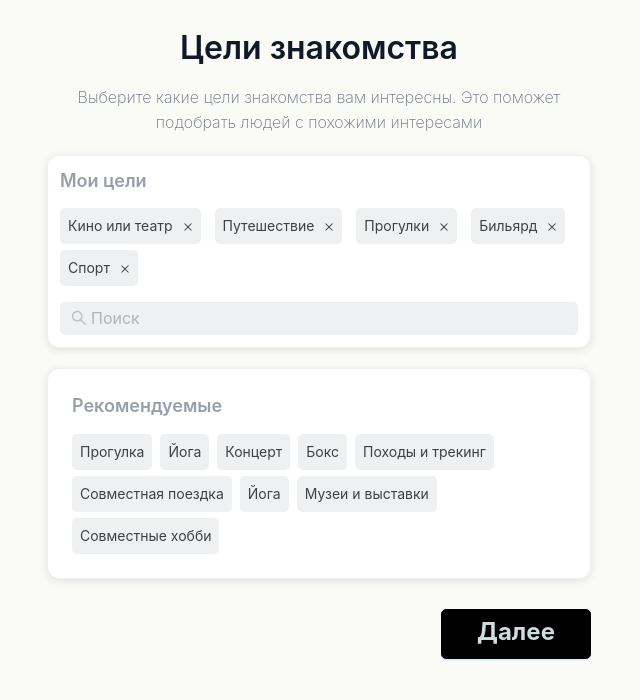
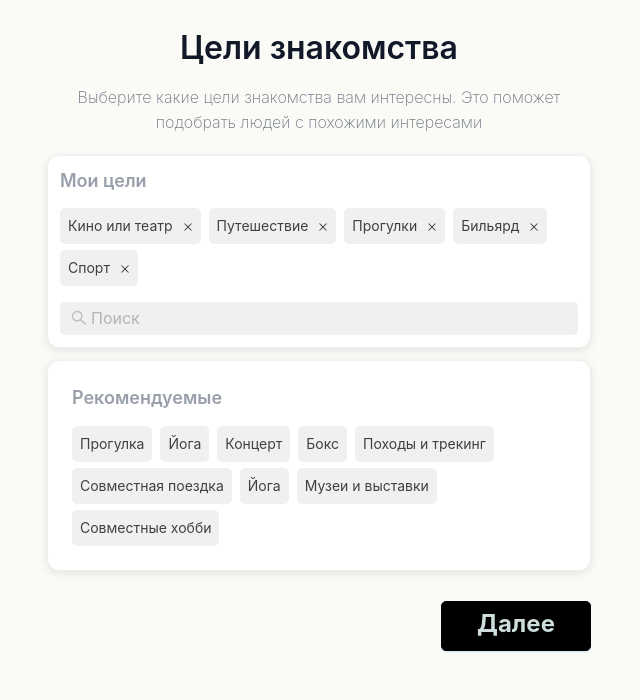
Before and after one commit to SultanHasanov/paper_clip, a React (Vite) app: page / in a window 1280 px wide. Shown: the top 700 px of the page, without its empty margins (321-961 px from the left). Built offline with nearby package versions, Linux system fonts and the light colour scheme.

Commit message:
Исправил отступы

```diff
--- a/src/components/DatingGoalsComponent.jsx
+++ b/src/components/DatingGoalsComponent.jsx
@@ -55,7 +55,9 @@ const DatingGoalsComponent = () => {
         minHeight: "100vh",
       }}
     >
-      <div style={{ textAlign: "center", marginBottom: "20px" }}>
+      <div
+        style={{ textAlign: "center", marginBottom: "20px", padding: "0 25px" }}
+      >
         <Title
           level={2}
           style={{
@@ -83,7 +85,7 @@ const DatingGoalsComponent = () => {
 
       <Card
         style={{
-          marginBottom: "20px",
+          marginBottom: "12px",
           borderRadius: "12px",
           boxShadow: "0 2px 8px rgba(0,0,0,0.1)",
         }}
@@ -101,7 +103,7 @@ const DatingGoalsComponent = () => {
           Мои цели
         </Title>
 
-        <Space size={[6, 6]} wrap style={{ marginBottom: "16px" }}>
+        <Space size={[0, 6]} wrap style={{ marginBottom: "16px" }}>
           {selectedGoals.map((goal, index) => (
             <Tag
               key={index}
```
Also changed, not shown: src/App.css (line endings or trailing spaces).
